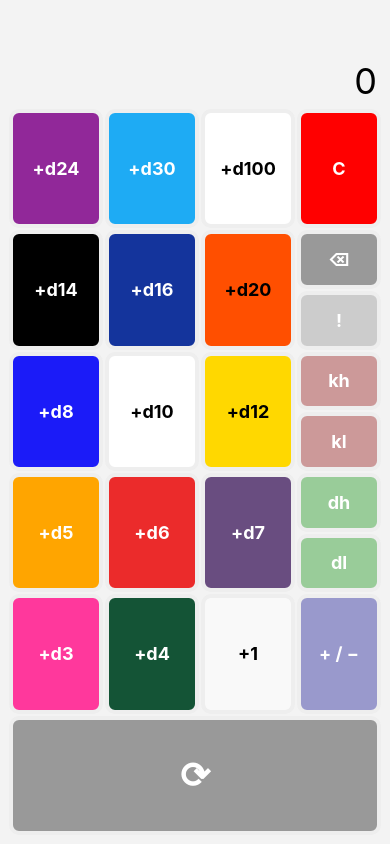
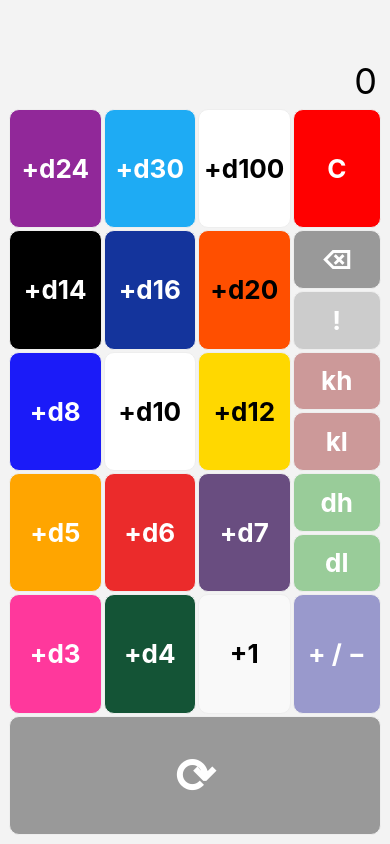
Before and after one commit to jonthysell/Diceriffic, a React Native app: screen / in a window 390 px wide. Built offline with nearby package versions, Linux system fonts and the light colour scheme.

Commit message:
Style changes

```diff
--- a/components/CalcButton.tsx
+++ b/components/CalcButton.tsx
@@ -16,13 +16,13 @@ const styles = StyleSheet.create({
     justifyContent: "center",
     alignItems: "center",
     backgroundColor: "#f9f9f9",
-    borderWidth: 4,
+    borderWidth: 1,
     borderColor: "#eeeeee",
     borderRadius: 10,
     margin: 1,
   },
   buttonText: {
-    fontSize: 18,
+    fontSize: 26,
     fontWeight: "bold",
   },
 });
--- a/components/CalcView.tsx
+++ b/components/CalcView.tsx
@@ -28,10 +28,12 @@ const styles = StyleSheet.create({
   equationText: {
     padding: 2,
     fontSize: 18,
+    color: "#666666",
   },
   rollsText: {
     padding: 2,
     fontSize: 14,
+    color: "#666666",
   },
   buttonRow: {
     flex: 1,
@@ -244,7 +246,10 @@ function CalcView(props: CalcViewProps) {
         <CalcButton
           text="⟳"
           style={{ backgroundColor: "#999999" }}
-          textStyle={{ color: "#ffffff", fontSize: 36 }}
+          textStyle={{
+            color: "#ffffff",
+            fontSize: 48,
+          }}
           enabled={props.calculator.CanReEvaluate}
           onPress={() => wrap(() => props.calculator.ReEvaluate())}
         />
```
